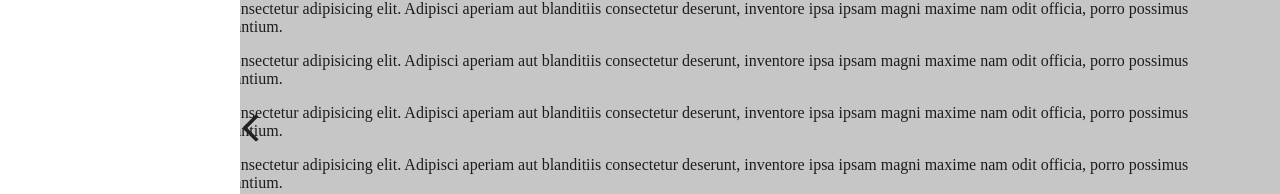
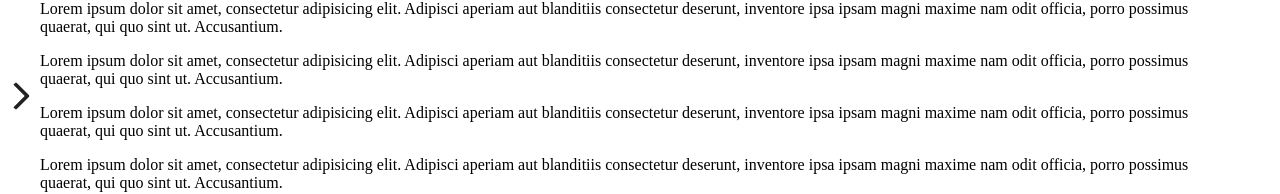
Before and after one commit to Twisuki/Application, a Vue app: page /news in a window 1280 px wide. Shown: the part 304-498 px from the top of the page. Built offline with nearby package versions, Linux system fonts and the light colour scheme; the HTML template or start-up script is replaced by a standard one.

Commit message:
展开动画/定位

```diff
--- a/src/components/layout/SideBar.vue
+++ b/src/components/layout/SideBar.vue
@@ -3,7 +3,7 @@
 // 侧边栏打开/折叠
 import { ref } from "vue";
 
-const isSidebar = ref(true)
+const isSidebar = ref(false)
 
 function sidebarToggle() {
   isSidebar.value = !isSidebar.value;
@@ -24,10 +24,9 @@ function sidebarToggle() {
         </div>
       </div>
     </div>
-
-  </div>
-  <div id="sidebar-toggle" @click="sidebarToggle" :class="{'active': isSidebar}">
-    <span></span>
+    <div id="sidebar-toggle" @click="sidebarToggle" :class="{'active': isSidebar}">
+      <span></span>
+    </div>
   </div>
 </template>
 
@@ -37,17 +36,17 @@ function sidebarToggle() {
   height: calc(100% - var(--navbar-height));
   position: fixed;
   top: var(--navbar-height);
-  left: 0;
+  left: calc(-1 * var(--sidebar-width));
   background-color: var(--sidebar-bgc);
   z-index: var(--sidebar-z-index);
-  display: none;
+  transition: left 0.2s ease;
 }
 
 #sidebar.active {
-  display: block;
+  left: 0;
 }
 
-#sidebar::before {
+#sidebar.active::before {
   content: '';
   width: calc(100% - var(--sidebar-width));
   height: calc(100% - var(--navbar-height));
@@ -60,14 +59,14 @@ function sidebarToggle() {
 
 #sidebar-toggle {
   width: 2rem;
-  height: calc(100% - var(--navbar-height));
+  height: 100%;
   position: fixed;
-  top: var(--navbar-height);
+  top: 0;
   left: 0;
   display: flex;
   justify-content: center;
   align-items: center;
-  z-index: var(--sidebar-z-index);
+  transition: left 0.2s ease;
 }
 
 #sidebar-toggle.active {
```
